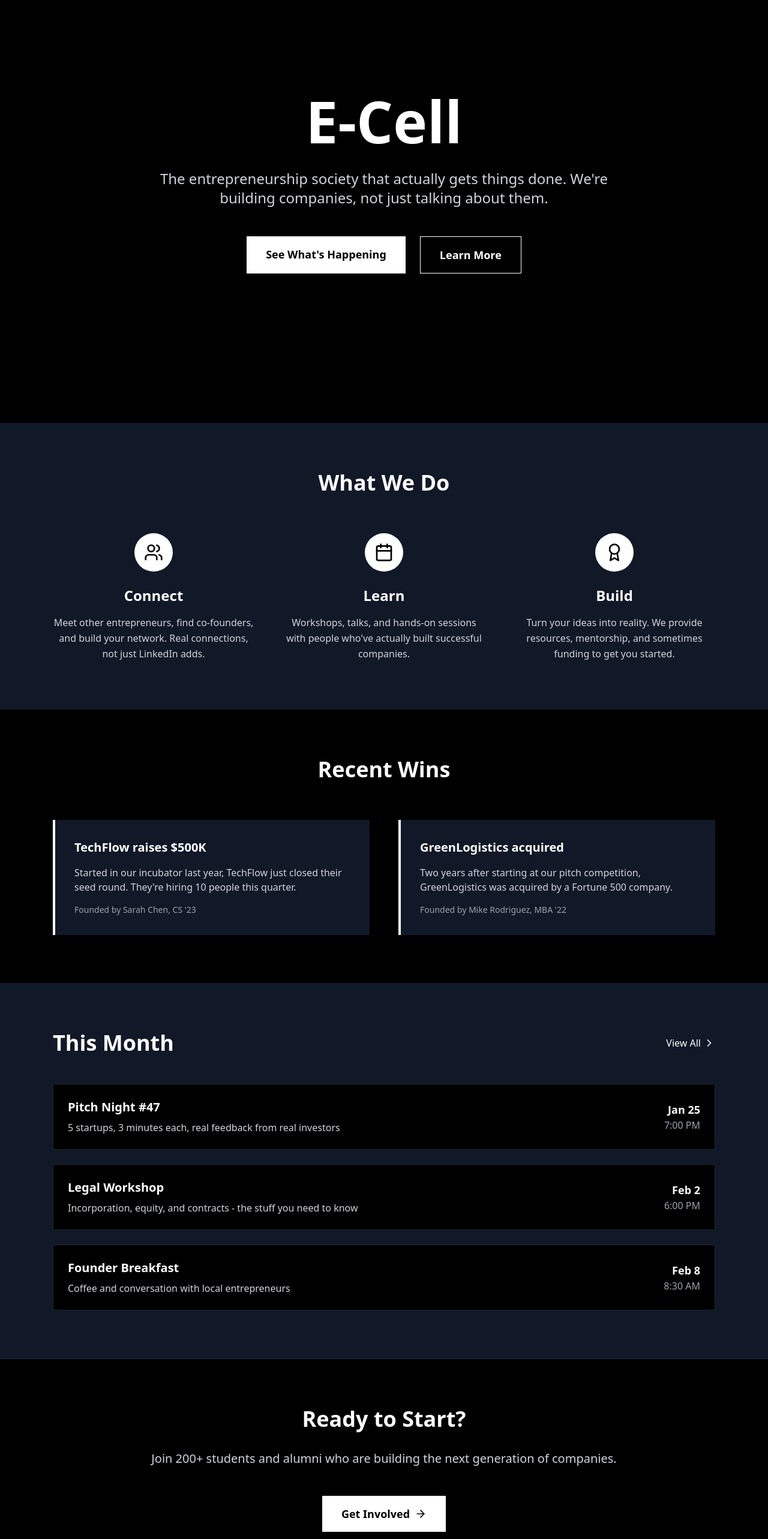
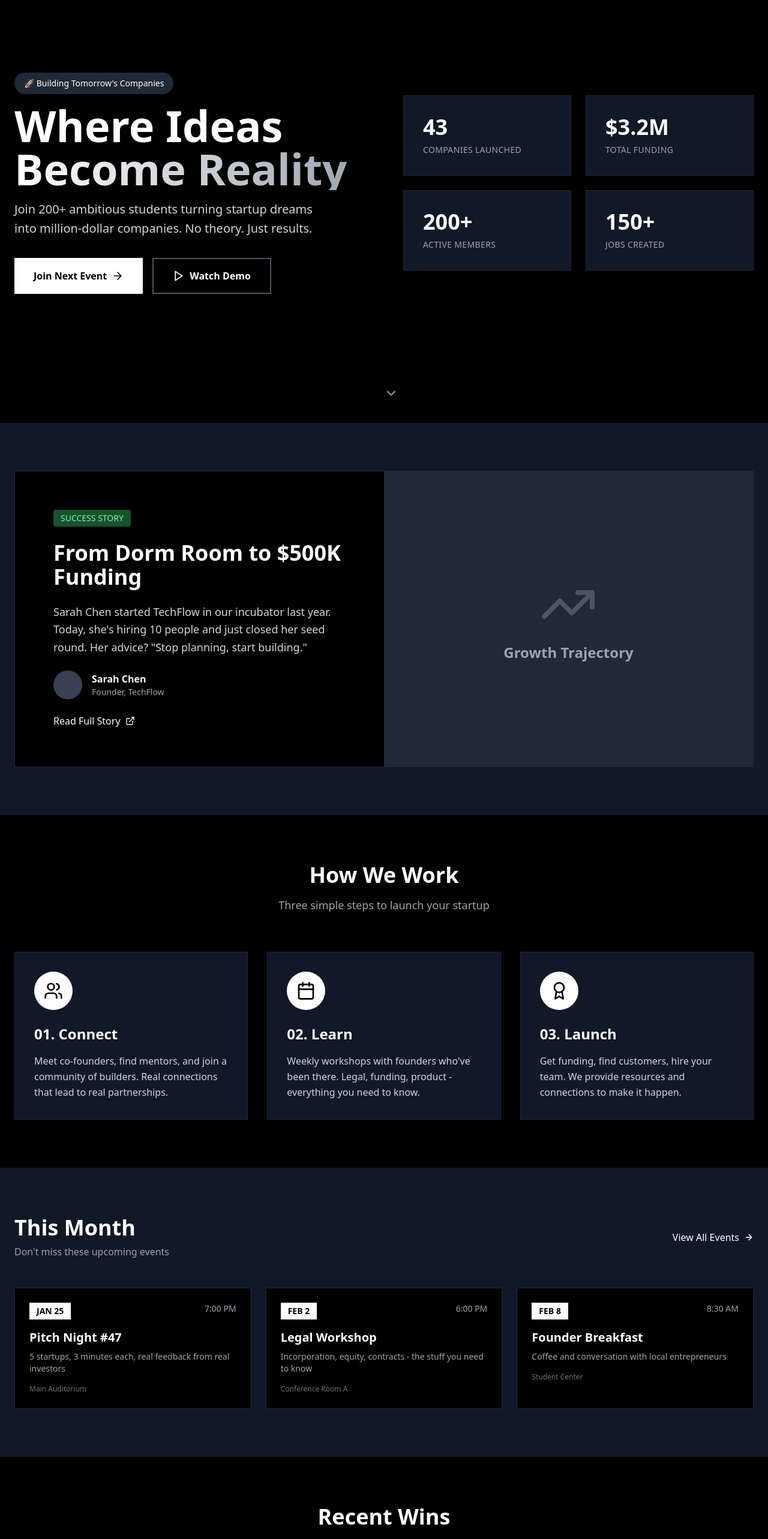
Before and after one commit to kartikeya-kash/ecell, a React (Vite) app: page / in a window 1280 px wide. Shown: the part 160-2726 px from the top of the page at 60% size. Built offline with nearby package versions, Linux system fonts and the light colour scheme.

Commit message:
Complete home page redesign with new layout

```diff
--- a/src/pages/Home.jsx
+++ b/src/pages/Home.jsx
@@ -1,169 +1,295 @@
 import React from 'react';
 import { Link } from 'react-router-dom';
-import { ArrowRight, Users, Calendar, Award, ChevronRight } from 'lucide-react';
+import { ArrowRight, Play, Users, TrendingUp, Calendar, Award, ChevronDown, ExternalLink } from 'lucide-react';
 
 const Home = () => {
   return (
-    <div className="bg-black text-white">
-      {/* Hero Section - More natural, less generic */}
-      <section className="min-h-screen flex items-center justify-center relative">
-        <div className="max-w-6xl mx-auto px-6 text-center">
-          <h1 className="text-6xl md:text-8xl font-bold mb-8 leading-tight">
-            E-Cell
+    <div className="bg-black text-white overflow-hidden">
+      {/* Hero Section - Split Screen Design */}
+      <section className="min-h-screen flex items-center relative">
+        <div className="max-w-7xl mx-auto px-6 w-full">
+          <div className="grid lg:grid-cols-2 gap-16 items-center">
+            {/* Left Side - Content */}
+            <div className="space-y-8">
+              <div className="space-y-4">
+                <div className="inline-block px-4 py-2 bg-gray-800 rounded-full text-sm font-medium">
+                  🚀 Building Tomorrow's Companies
+                </div>
+                <h1 className="text-5xl lg:text-7xl font-black leading-tight">
+                  Where Ideas
+                  <span className="block text-transparent bg-clip-text bg-gradient-to-r from-white to-gray-400">
+                    Become Reality
+                  </span>
                 </h1>
-          <p className="text-xl md:text-2xl mb-12 text-gray-300 max-w-3xl mx-auto">
-            The entrepreneurship society that actually gets things done.
-            We're building companies, not just talking about them.
+                <p className="text-xl text-gray-300 max-w-lg leading-relaxed">
+                  Join 200+ ambitious students turning startup dreams into million-dollar companies.
+                  No theory. Just results.
                 </p>
-          <div className="flex flex-col sm:flex-row gap-6 justify-center">
+              </div>
+
+              <div className="flex flex-col sm:flex-row gap-4">
                 <Link
                   to="/events"
-              className="bg-white text-black px-8 py-4 text-lg font-semibold hover:bg-gray-100 transition-colors"
+                  className="group bg-white text-black px-8 py-4 font-bold hover:bg-gray-100 transition-all duration-300 flex items-center justify-center"
                 >
-              See What's Happening
+                  Join Next Event
+                  <ArrowRight className="ml-2 h-5 w-5 group-hover:translate-x-1 transition-transform" />
                 </Link>
+                <button className="group border-2 border-gray-600 px-8 py-4 font-bold hover:border-white transition-all duration-300 flex items-center justify-center">
+                  <Play className="mr-2 h-5 w-5" />
+                  Watch Demo
+                </button>
+              </div>
+            </div>
+
+            {/* Right Side - Stats Cards */}
+            <div className="grid grid-cols-2 gap-6">
+              <div className="bg-gray-900 p-8 border border-gray-800 hover:border-gray-600 transition-colors">
+                <div className="text-4xl font-black mb-2">43</div>
+                <div className="text-gray-400 text-sm uppercase tracking-wide">Companies Launched</div>
+              </div>
+              <div className="bg-gray-900 p-8 border border-gray-800 hover:border-gray-600 transition-colors">
+                <div className="text-4xl font-black mb-2">$3.2M</div>
+                <div className="text-gray-400 text-sm uppercase tracking-wide">Total Funding</div>
+              </div>
+              <div className="bg-gray-900 p-8 border border-gray-800 hover:border-gray-600 transition-colors">
+                <div className="text-4xl font-black mb-2">200+</div>
+                <div className="text-gray-400 text-sm uppercase tracking-wide">Active Members</div>
+              </div>
+              <div className="bg-gray-900 p-8 border border-gray-800 hover:border-gray-600 transition-colors">
+                <div className="text-4xl font-black mb-2">150+</div>
+                <div className="text-gray-400 text-sm uppercase tracking-wide">Jobs Created</div>
+              </div>
+            </div>
+          </div>
+        </div>
+
+        {/* Scroll Indicator */}
+        <div className="absolute bottom-8 left-1/2 transform -translate-x-1/2 animate-bounce">
+          <ChevronDown className="h-6 w-6 text-gray-400" />
+        </div>
+      </section>
+
+      {/* Featured Success Story - Full Width */}
+      <section className="py-20 bg-gray-900">
+        <div className="max-w-7xl mx-auto px-6">
+          <div className="bg-black border border-gray-800 overflow-hidden">
+            <div className="lg:flex">
+              <div className="lg:w-1/2 p-12 lg:p-16">
+                <div className="space-y-6">
+                  <div className="inline-block px-3 py-1 bg-green-900 text-green-300 text-sm font-medium rounded">
+                    SUCCESS STORY
+                  </div>
+                  <h2 className="text-4xl font-black">
+                    From Dorm Room to $500K Funding
+                  </h2>
+                  <p className="text-gray-300 text-lg leading-relaxed">
+                    Sarah Chen started TechFlow in our incubator last year. Today, she's hiring 10 people
+                    and just closed her seed round. Her advice? "Stop planning, start building."
+                  </p>
+                  <div className="flex items-center space-x-4">
+                    <div className="w-12 h-12 bg-gray-700 rounded-full"></div>
+                    <div>
+                      <div className="font-semibold">Sarah Chen</div>
+                      <div className="text-gray-400 text-sm">Founder, TechFlow</div>
+                    </div>
+                  </div>
                   <Link
                     to="/about"
-              className="border border-white px-8 py-4 text-lg font-semibold hover:bg-white hover:text-black transition-colors"
+                    className="inline-flex items-center text-white hover:text-gray-300 font-medium"
                   >
-              Learn More
+                    Read Full Story
+                    <ExternalLink className="ml-2 h-4 w-4" />
                   </Link>
                 </div>
               </div>
-      </section>
-
-      {/* What We Do - Simple and direct */}
-      <section className="py-20 bg-gray-900">
-        <div className="max-w-6xl mx-auto px-6">
-          <h2 className="text-4xl font-bold mb-16 text-center">What We Do</h2>
-
-          <div className="grid md:grid-cols-3 gap-12">
+              <div className="lg:w-1/2 bg-gray-800 flex items-center justify-center p-16">
                 <div className="text-center">
-              <div className="w-16 h-16 bg-white rounded-full flex items-center justify-center mx-auto mb-6">
-                <Users className="h-8 w-8 text-black" />
+                  <TrendingUp className="h-24 w-24 text-gray-600 mx-auto mb-4" />
+                  <div className="text-2xl font-bold text-gray-400">Growth Trajectory</div>
                 </div>
-              <h3 className="text-2xl font-semibold mb-4">Connect</h3>
-              <p className="text-gray-300 leading-relaxed">
-                Meet other entrepreneurs, find co-founders, and build your network.
-                Real connections, not just LinkedIn adds.
-              </p>
-            </div>
-
-            <div className="text-center">
-              <div className="w-16 h-16 bg-white rounded-full flex items-center justify-center mx-auto mb-6">
-                <Calendar className="h-8 w-8 text-black" />
-              </div>
-              <h3 className="text-2xl font-semibold mb-4">Learn</h3>
-              <p className="text-gray-300 leading-relaxed">
-                Workshops, talks, and hands-on sessions with people who've actually
-                built successful companies.
-              </p>
-            </div>
-
-            <div className="text-center">
-              <div className="w-16 h-16 bg-white rounded-full flex items-center justify-center mx-auto mb-6">
-                <Award className="h-8 w-8 text-black" />
-              </div>
-              <h3 className="text-2xl font-semibold mb-4">Build</h3>
-              <p className="text-gray-300 leading-relaxed">
-                Turn your ideas into reality. We provide resources, mentorship,
-                and sometimes funding to get you started.
-              </p>
-            </div>
-          </div>
-        </div>
-      </section>
-
-      {/* Recent Success - Real achievements */}
-      <section className="py-20 bg-black">
-        <div className="max-w-6xl mx-auto px-6">
-          <h2 className="text-4xl font-bold mb-16 text-center">Recent Wins</h2>
-
-          <div className="grid md:grid-cols-2 gap-12">
-            <div className="bg-gray-900 p-8 border-l-4 border-white">
-              <h3 className="text-xl font-semibold mb-4">TechFlow raises $500K</h3>
-              <p className="text-gray-300 mb-4">
-                Started in our incubator last year, TechFlow just closed their seed round.
-                They're hiring 10 people this quarter.
-              </p>
-              <p className="text-sm text-gray-400">Founded by Sarah Chen, CS '23</p>
-            </div>
-
-            <div className="bg-gray-900 p-8 border-l-4 border-white">
-              <h3 className="text-xl font-semibold mb-4">GreenLogistics acquired</h3>
-              <p className="text-gray-300 mb-4">
-                Two years after starting at our pitch competition, GreenLogistics
-                was acquired by a Fortune 500 company.
-              </p>
-              <p className="text-sm text-gray-400">Founded by Mike Rodriguez, MBA '22</p>
-            </div>
-          </div>
-        </div>
-      </section>
-
-      {/* Upcoming Events - Specific and real */}
-      <section className="py-20 bg-gray-900">
-        <div className="max-w-6xl mx-auto px-6">
-          <div className="flex justify-between items-center mb-12">
-            <h2 className="text-4xl font-bold">This Month</h2>
-            <Link
-              to="/events"
-              className="text-white hover:text-gray-300 flex items-center"
-            >
-              View All <ChevronRight className="ml-1 h-5 w-5" />
-            </Link>
-          </div>
-
-          <div className="space-y-6">
-            <div className="flex items-center justify-between p-6 bg-black border border-gray-800 hover:border-gray-600 transition-colors">
-              <div>
-                <h3 className="text-xl font-semibold mb-2">Pitch Night #47</h3>
-                <p className="text-gray-300">5 startups, 3 minutes each, real feedback from real investors</p>
-              </div>
-              <div className="text-right">
-                <p className="text-lg font-semibold">Jan 25</p>
-                <p className="text-gray-400">7:00 PM</p>
-              </div>
-            </div>
-
-            <div className="flex items-center justify-between p-6 bg-black border border-gray-800 hover:border-gray-600 transition-colors">
-              <div>
-                <h3 className="text-xl font-semibold mb-2">Legal Workshop</h3>
-                <p className="text-gray-300">Incorporation, equity, and contracts - the stuff you need to know</p>
-              </div>
-              <div className="text-right">
-                <p className="text-lg font-semibold">Feb 2</p>
-                <p className="text-gray-400">6:00 PM</p>
-              </div>
-            </div>
-
-            <div className="flex items-center justify-between p-6 bg-black border border-gray-800 hover:border-gray-600 transition-colors">
-              <div>
-                <h3 className="text-xl font-semibold mb-2">Founder Breakfast</h3>
-                <p className="text-gray-300">Coffee and conversation with local entrepreneurs</p>
-              </div>
-              <div className="text-right">
-                <p className="text-lg font-semibold">Feb 8</p>
-                <p className="text-gray-400">8:30 AM</p>
               </div>
             </div>
           </div>
         </div>
       </section>
 
-      {/* Simple CTA */}
-      <section className="py-20 bg-black border-t border-gray-800">
+      {/* Three Column Features */}
+      <section className="py-20 bg-black">
+        <div className="max-w-7xl mx-auto px-6">
+          <div className="text-center mb-16">
+            <h2 className="text-4xl font-black mb-4">How We Work</h2>
+            <p className="text-gray-400 text-lg">Three simple steps to launch your startup</p>
+          </div>
+
+          <div className="grid lg:grid-cols-3 gap-8">
+            <div className="group">
+              <div className="bg-gray-900 p-8 border border-gray-800 hover:border-gray-600 transition-all duration-300 h-full">
+                <div className="w-16 h-16 bg-white rounded-full flex items-center justify-center mb-6 group-hover:scale-110 transition-transform">
+                  <Users className="h-8 w-8 text-black" />
+                </div>
+                <h3 className="text-2xl font-bold mb-4">01. Connect</h3>
+                <p className="text-gray-300 leading-relaxed">
+                  Meet co-founders, find mentors, and join a community of builders.
+                  Real connections that lead to real partnerships.
+                </p>
+              </div>
+            </div>
+
+            <div className="group">
+              <div className="bg-gray-900 p-8 border border-gray-800 hover:border-gray-600 transition-all duration-300 h-full">
+                <div className="w-16 h-16 bg-white rounded-full flex items-center justify-center mb-6 group-hover:scale-110 transition-transform">
+                  <Calendar className="h-8 w-8 text-black" />
+                </div>
+                <h3 className="text-2xl font-bold mb-4">02. Learn</h3>
+                <p className="text-gray-300 leading-relaxed">
+                  Weekly workshops with founders who've been there. Legal, funding,
+                  product - everything you need to know.
+                </p>
+              </div>
+            </div>
+
+            <div className="group">
+              <div className="bg-gray-900 p-8 border border-gray-800 hover:border-gray-600 transition-all duration-300 h-full">
+                <div className="w-16 h-16 bg-white rounded-full flex items-center justify-center mb-6 group-hover:scale-110 transition-transform">
+                  <Award className="h-8 w-8 text-black" />
+                </div>
+                <h3 className="text-2xl font-bold mb-4">03. Launch</h3>
+                <p className="text-gray-300 leading-relaxed">
+                  Get funding, find customers, hire your team. We provide resources
+                  and connections to make it happen.
+                </p>
+              </div>
+            </div>
+          </div>
+        </div>
+      </section>
+
+      {/* Upcoming Events - Horizontal Scroll */}
+      <section className="py-20 bg-gray-900">
+        <div className="max-w-7xl mx-auto px-6">
+          <div className="flex justify-between items-center mb-12">
+            <div>
+              <h2 className="text-4xl font-black mb-2">This Month</h2>
+              <p className="text-gray-400">Don't miss these upcoming events</p>
+            </div>
+            <Link
+              to="/events"
+              className="text-white hover:text-gray-300 font-medium flex items-center"
+            >
+              View All Events
+              <ArrowRight className="ml-2 h-4 w-4" />
+            </Link>
+          </div>
+
+          <div className="grid lg:grid-cols-3 gap-6">
+            <div className="bg-black border border-gray-800 hover:border-gray-600 transition-colors group">
+              <div className="p-6">
+                <div className="flex justify-between items-start mb-4">
+                  <div className="bg-white text-black px-3 py-1 text-sm font-bold">
+                    JAN 25
+                  </div>
+                  <div className="text-gray-400 text-sm">7:00 PM</div>
+                </div>
+                <h3 className="text-xl font-bold mb-2 group-hover:text-gray-300 transition-colors">
+                  Pitch Night #47
+                </h3>
+                <p className="text-gray-400 text-sm mb-4">
+                  5 startups, 3 minutes each, real feedback from real investors
+                </p>
+                <div className="text-gray-500 text-xs">Main Auditorium</div>
+              </div>
+            </div>
+
+            <div className="bg-black border border-gray-800 hover:border-gray-600 transition-colors group">
+              <div className="p-6">
+                <div className="flex justify-between items-start mb-4">
+                  <div className="bg-white text-black px-3 py-1 text-sm font-bold">
+                    FEB 2
+                  </div>
+                  <div className="text-gray-400 text-sm">6:00 PM</div>
+                </div>
+                <h3 className="text-xl font-bold mb-2 group-hover:text-gray-300 transition-colors">
+                  Legal Workshop
+                </h3>
+                <p className="text-gray-400 text-sm mb-4">
+                  Incorporation, equity, contracts - the stuff you need to know
+                </p>
+                <div className="text-gray-500 text-xs">Conference Room A</div>
+              </div>
+            </div>
+
+            <div className="bg-black border border-gray-800 hover:border-gray-600 transition-colors group">
+              <div className="p-6">
+                <div className="flex justify-between items-start mb-4">
+                  <div className="bg-white text-black px-3 py-1 text-sm font-bold">
+                    FEB 8
+                  </div>
+                  <div className="text-gray-400 text-sm">8:30 AM</div>
+                </div>
+                <h3 className="text-xl font-bold mb-2 group-hover:text-gray-300 transition-colors">
+                  Founder Breakfast
+                </h3>
+                <p className="text-gray-400 text-sm mb-4">
+                  Coffee and conversation with local entrepreneurs
+                </p>
+                <div className="text-gray-500 text-xs">Student Center</div>
+              </div>
+            </div>
+          </div>
+        </div>
+      </section>
+
+      {/* Recent Wins - Side by Side */}
+      <section className="py-20 bg-black">
+        <div className="max-w-7xl mx-auto px-6">
+          <h2 className="text-4xl font-black mb-16 text-center">Recent Wins</h2>
+
+          <div className="grid lg:grid-cols-2 gap-12">
+            <div className="bg-gray-900 border border-gray-800 p-8 hover:border-gray-600 transition-colors">
+              <div className="flex items-start space-x-4">
+                <div className="w-3 h-3 bg-green-500 rounded-full mt-2 flex-shrink-0"></div>
+                <div>
+                  <h3 className="text-xl font-bold mb-3">TechFlow Raises $500K</h3>
+                  <p className="text-gray-300 mb-4 leading-relaxed">
+                    Started in our incubator last year, TechFlow just closed their seed round.
+                    They're hiring 10 people this quarter.
+                  </p>
+                  <div className="text-sm text-gray-500">Sarah Chen, CS '23</div>
+                </div>
+              </div>
+            </div>
+
+            <div className="bg-gray-900 border border-gray-800 p-8 hover:border-gray-600 transition-colors">
+              <div className="flex items-start space-x-4">
+                <div className="w-3 h-3 bg-blue-500 rounded-full mt-2 flex-shrink-0"></div>
+                <div>
+                  <h3 className="text-xl font-bold mb-3">GreenLogistics Acquired</h3>
+                  <p className="text-gray-300 mb-4 leading-relaxed">
+                    Two years after starting at our pitch competition, GreenLogistics
+                    was acquired by a Fortune 500 company.
+                  </p>
+                  <div className="text-sm text-gray-500">Mike Rodriguez, MBA '22</div>
+                </div>
+              </div>
+            </div>
+          </div>
+        </div>
+      </section>
+
+      {/* CTA Section - Minimal */}
+      <section className="py-20 bg-gray-900 border-t border-gray-800">
         <div className="max-w-4xl mx-auto px-6 text-center">
-          <h2 className="text-4xl font-bold mb-8">Ready to Start?</h2>
-          <p className="text-xl text-gray-300 mb-12">
-            Join 200+ students and alumni who are building the next generation of companies.
+          <h2 className="text-4xl font-black mb-6">Ready to Build?</h2>
+          <p className="text-xl text-gray-300 mb-12 max-w-2xl mx-auto">
+            Stop waiting for the perfect moment. Join 200+ students who are already building the future.
           </p>
           <Link
             to="/contact"
-            className="bg-white text-black px-8 py-4 text-lg font-semibold hover:bg-gray-100 transition-colors inline-flex items-center"
+            className="bg-white text-black px-12 py-4 text-lg font-bold hover:bg-gray-100 transition-colors inline-flex items-center"
           >
-            Get Involved
-            <ArrowRight className="ml-2 h-5 w-5" />
+            Get Started Today
+            <ArrowRight className="ml-3 h-5 w-5" />
           </Link>
         </div>
       </section>
```
Lines whose indentation alone changed are shown as unchanged.
